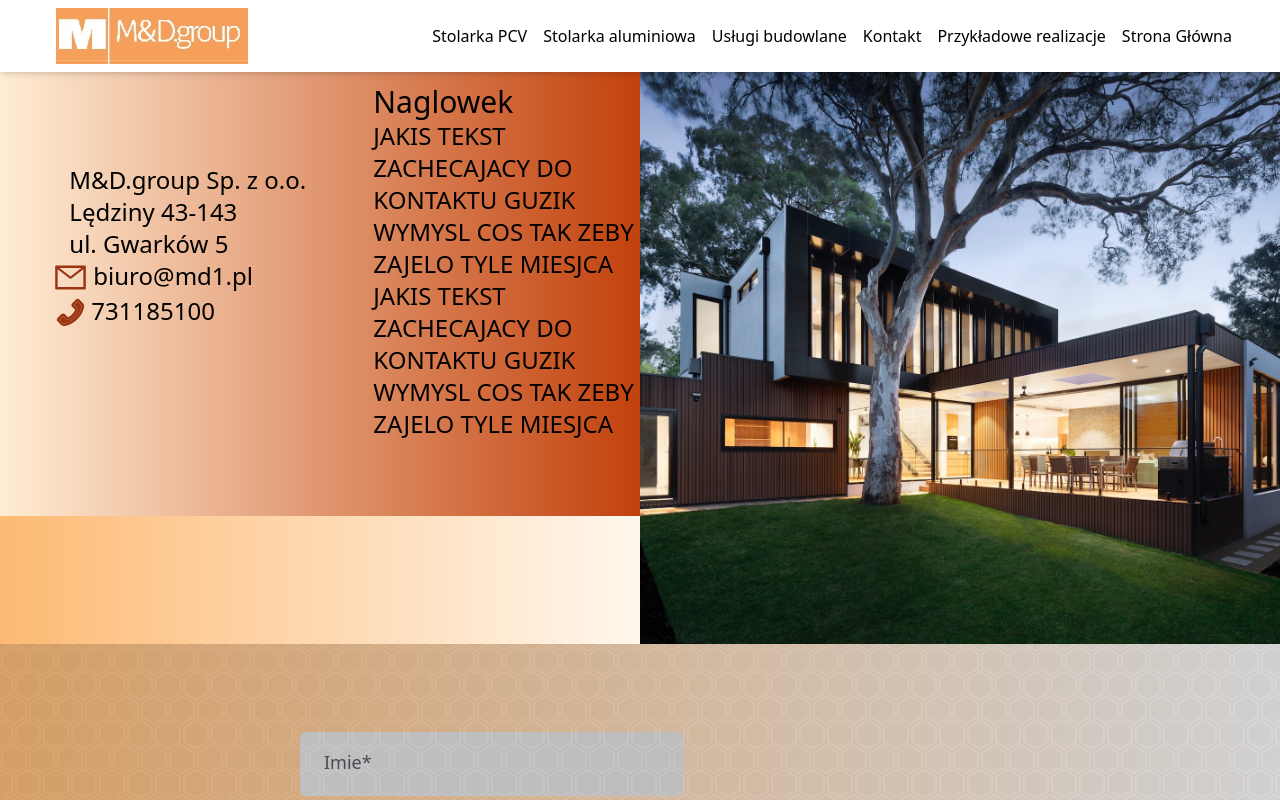
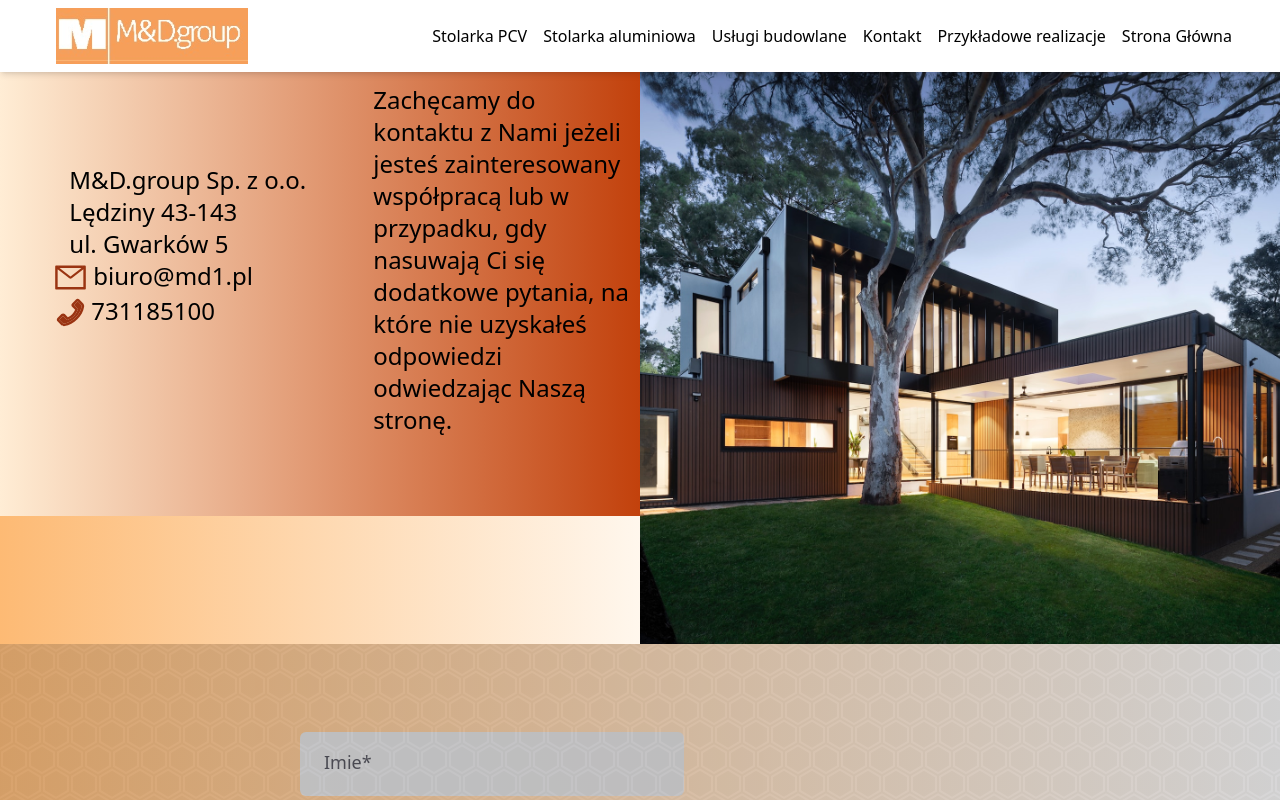
Before and after one commit to lisek091/GuzikowaV3, a Next.js app: page /Kontakt in a window 1280 px wide. Shown: the top 800 px of the page. Built offline with nearby package versions, Linux system fonts and the light colour scheme.

Commit message:
guzikowe

```diff
--- a/pages/Kontakt.tsx
+++ b/pages/Kontakt.tsx
@@ -21,9 +21,8 @@
                     </div>
                     <div className='w-2 lg:w-1/12'></div>
                     <div className='text-left text-lg md:text-2xl mt-4 w-5/12'>
-                        <h1 className="text-xl md:text-3xl">Naglowek</h1>
-                        <p>JAKIS TEKST ZACHECAJACY DO KONTAKTU GUZIK WYMYSL COS TAK ZEBY ZAJELO TYLE MIESJCA</p>
-                        <p>JAKIS TEKST ZACHECAJACY DO KONTAKTU GUZIK WYMYSL COS TAK ZEBY ZAJELO TYLE MIESJCA</p>
+                        <p>Zachęcamy do kontaktu z Nami jeżeli jesteś zainteresowany współpracą lub w przypadku,
+                            gdy nasuwają Ci się dodatkowe pytania, na które nie uzyskałeś odpowiedzi odwiedzając Naszą stronę.</p>
                     </div>
                 </div>
                 <div className='bg-gradient-to-r from-orange-300 to-orange-50 h-[8rem] w-full hidden lg:block'>
```
